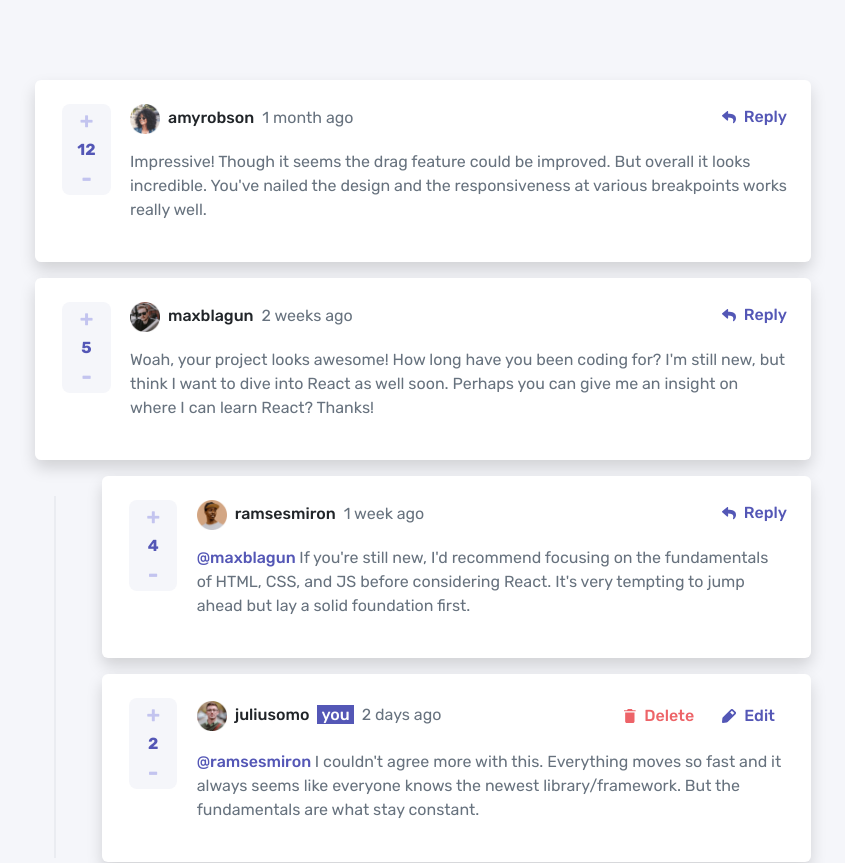
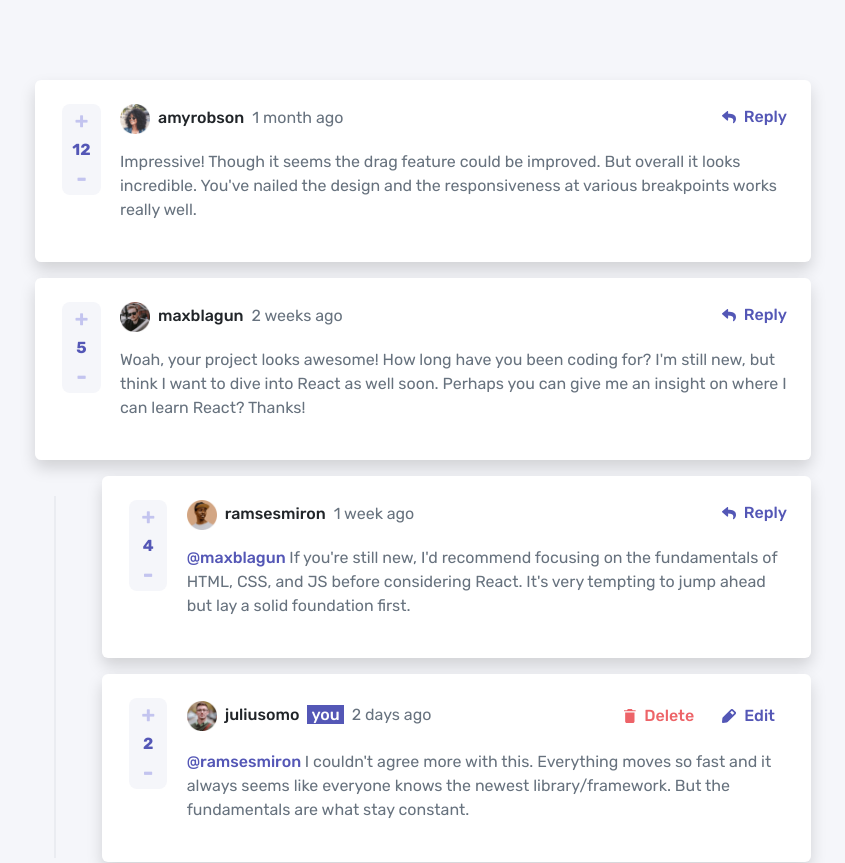
Before and after one commit to hongleang/interactive-comment-challenge, a React (Vite) app: page / in a window 1280 px wide. Shown: the top 863 px of the page, without its empty margins (217-1062 px from the left). Built offline with nearby package versions, Linux system fonts and the light colour scheme.

Commit message:
fix vote btn style

```diff
--- a/src/components/Card/Card.tsx
+++ b/src/components/Card/Card.tsx
@@ -44,7 +44,7 @@ export default function Card({ detail: { content, user, score, createdAt, id, re
   return (
     <>
       <div className="d-flex border-0 shadow rounded-2 p-4 mb-3 bg-white">
-        <div className="d-none d-sm-block me-3" style={{ minWidth: 55 }}>
+        <div className="d-none d-sm-block me-3" style={{ minWidth: 45 }}>
           <VoteButton {...{ score }} />
         </div>
         <div>
```
